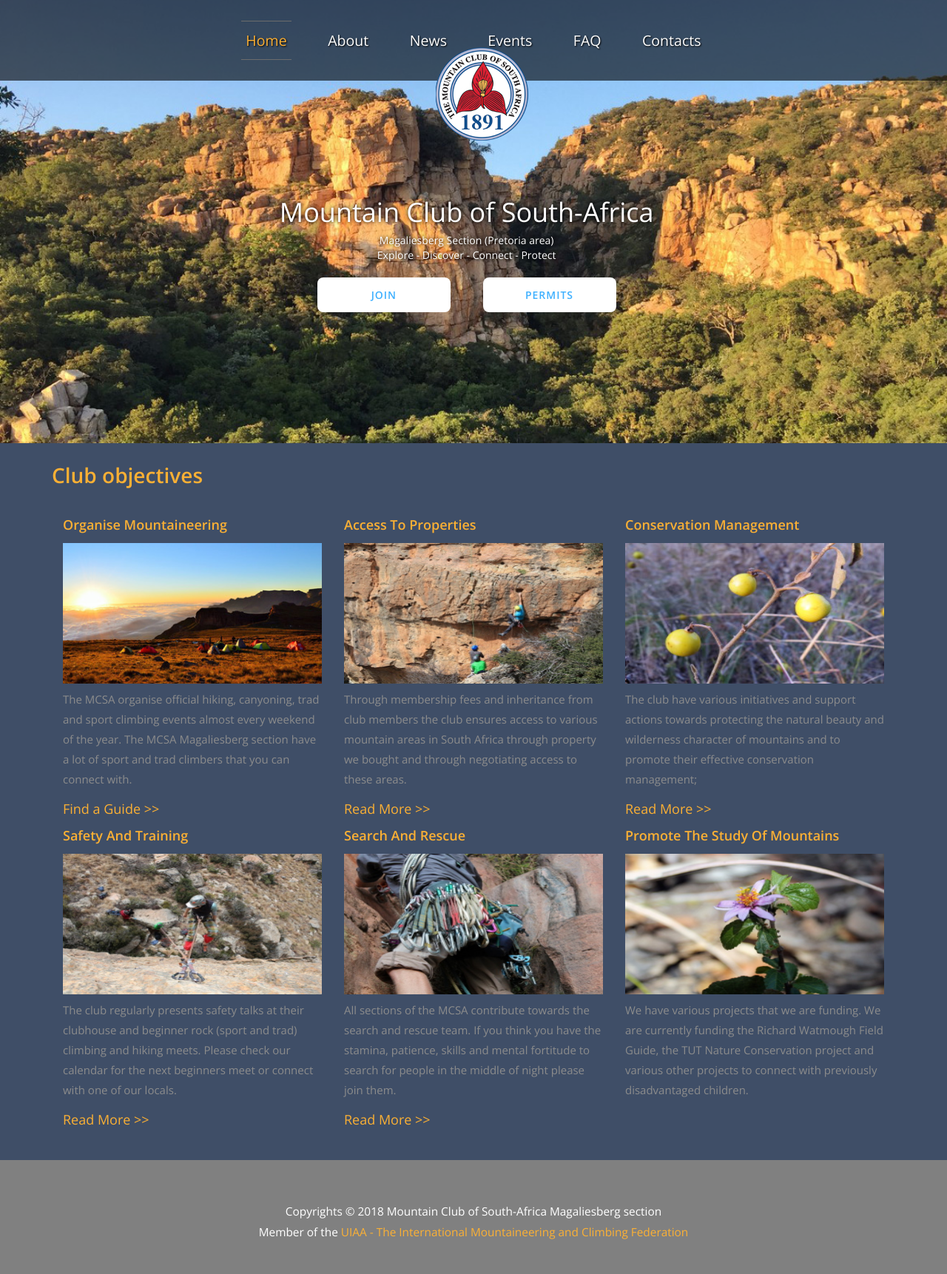
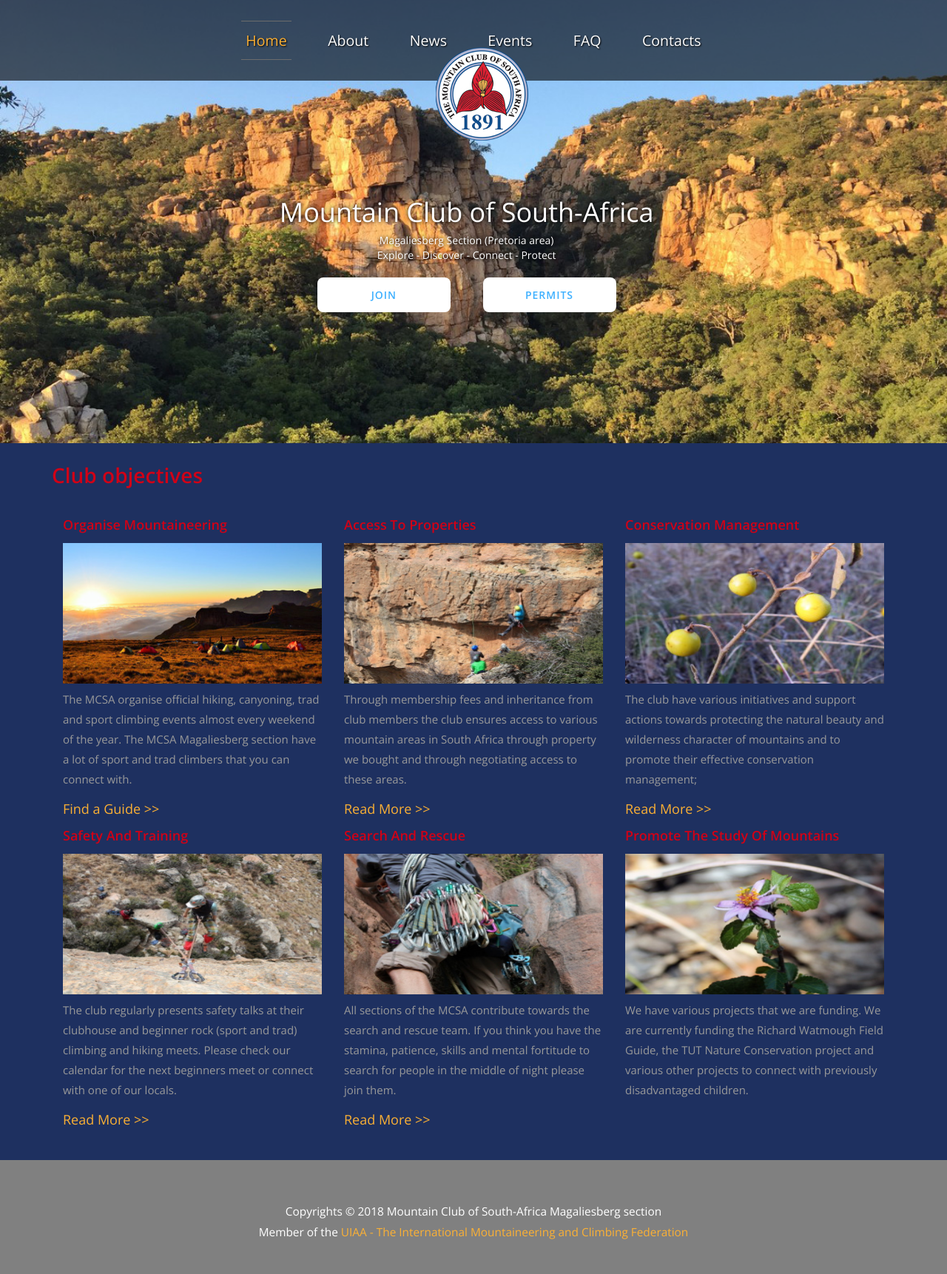
Before and after one commit to darkarcmage/MCSA, a PHP site: page / in a window 1280 px wide. Shown: the whole page at 74% size. Run offline with PHP 8.4, Linux system fonts and the light colour scheme.

Commit message:
color changes

```diff
--- a/site/css/style.css
+++ b/site/css/style.css
@@ -1,12 +1,12 @@
 :root{
-		--background-color: #3f4e67;
+		--background-color:#1e3060; /*#3f4e67;
 		/*How to use
 			var(--background-color);
 		*/
-		--subheading-color:#f98c33;/*#0070C6;*/
+		--subheading-color:#d10016;/*#0070C6;*/
 		--text-color:#FFFFFF;
-		--heading-color:#fbb034;
-		--main-color:#8c8c8c;
+		--heading-color:#d10016;/*#fbb034;*/
+		--main-color:#999;/*#8c8c8c;*/
 		--link-color:#42d9f4;
 		--list-color:#33c1f9;
 
@@ -783,7 +783,7 @@
 	width:100%;
 }
 .news-grid p {
-	color: #8c8c8c;
+	color: var(--main-color);
 	font-size: 15px;
 	line-height: 1.8em;
 	margin: .5em 0 0 0;
--- a/site/faq.php
+++ b/site/faq.php
@@ -210,7 +210,7 @@
              </p>
 					  </div>
 
-            <h4  class="faqQ" id="q019">How do i, as a MCSA member, arrange official meets?</h4>
+            <h4  class="faqQ" id="q019">How do I, as a MCSA member, arrange official meets?</h4>
 					  <div class="faqA" id="a019">
                 <p>
                   Write a short description of your event (what you will do, when, where, cost, etc.) and send it to the MCSA committee member handling that portfolio (climbing/hiking/etc.). The portfolio manager will send it to the newsletter and advertise it on the Facebook page. Take note that we need to give our members 2-3 weeks to react to such an invitation so it needs to be submitted timeously.
```
